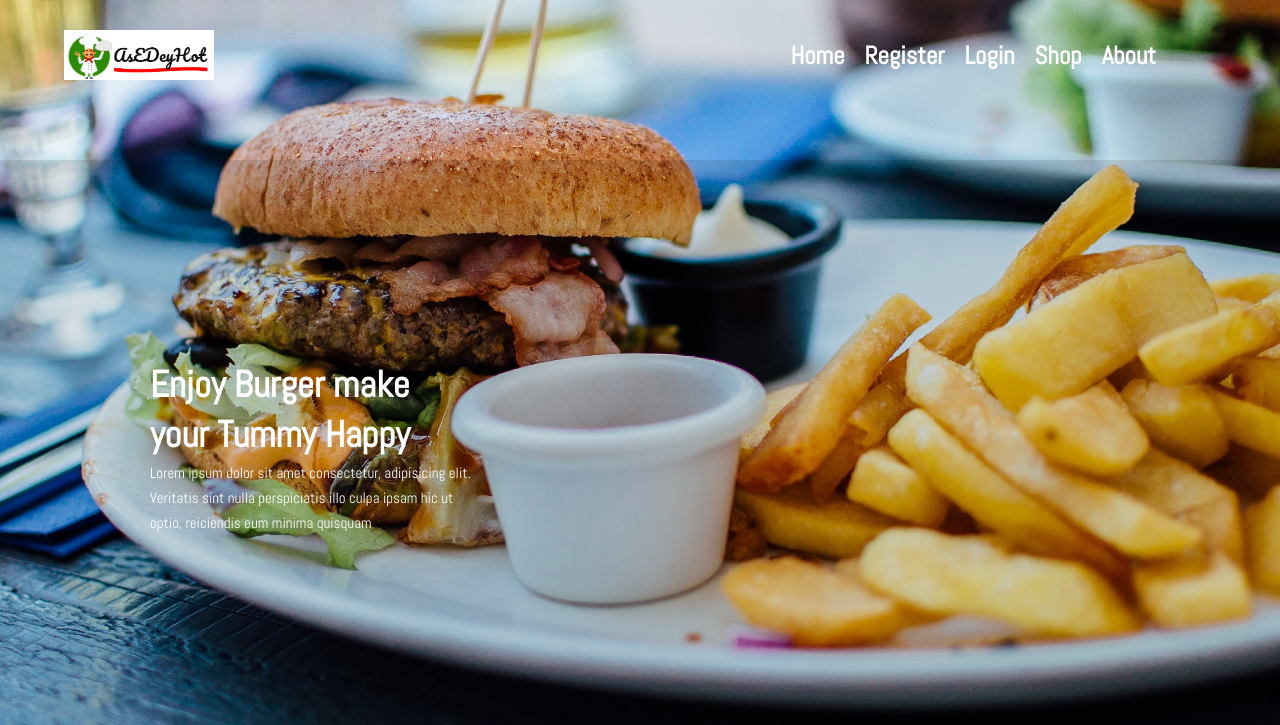
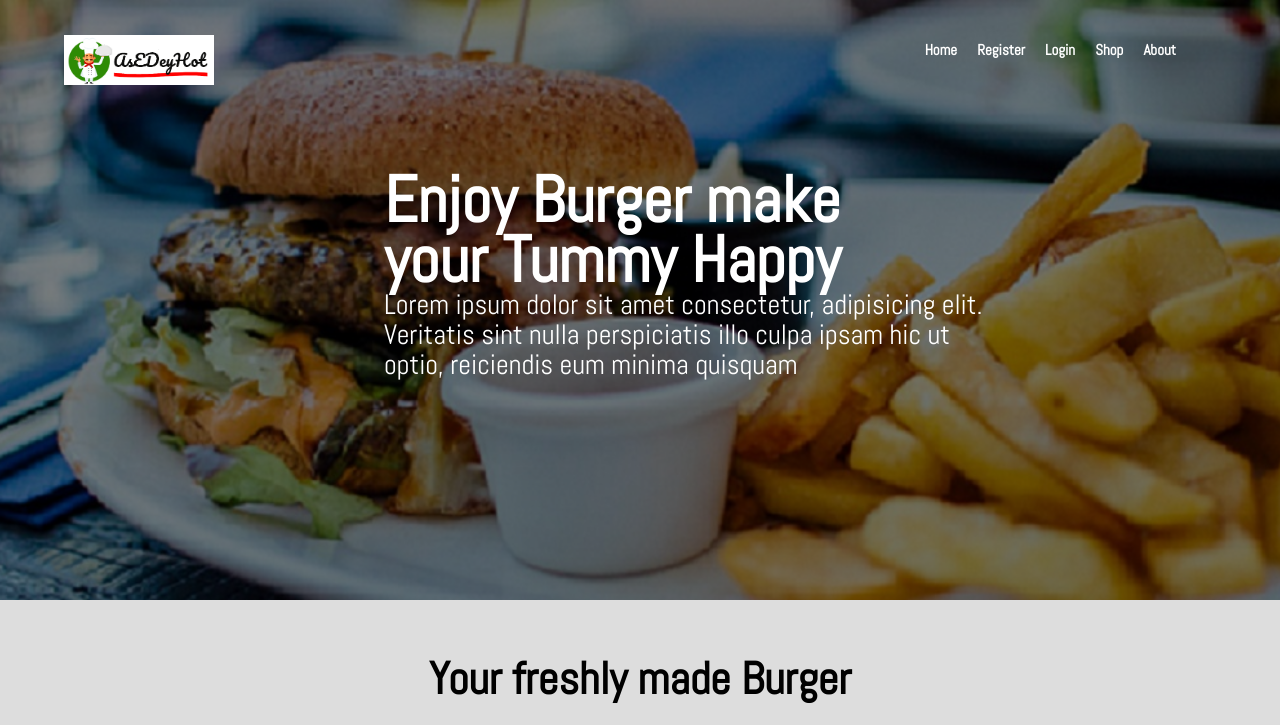
Before and after one commit to Onyii78/css3-assign-remote-repo, a plain HTML site: page index.html in a window 1280 px wide. Shown: the top 725 px of the page. Drawn offline with Linux system fonts and the light colour scheme.

Commit message:
add all files for commiting

```diff
--- a/css-assignment.css
+++ b/css-assignment.css
@@ -234,7 +234,6 @@ button
     height: 50%;
     padding: 8px;
     border-radius: 10px;
-    box-shadow: 2px 2px 2px 2px black;
     font-family: 'Segoe UI', Tahoma, Geneva, Verdana, sans-serif;
     font-weight: bolder;
     font-size: 15px;
--- a/css/correction.css
+++ b/css/correction.css
@@ -10,42 +10,49 @@ h1, h2, h3, h4, h5, h6{
 }
 
 .header.container{
-    background-color: transparent;
+    padding-left: 20px;
 }
 
 .navbar{
     display: flex;
     flex-direction: column;
     background-color: transparent;
+    margin-bottom: 20px;
 }
 
 #logobox{
-    width: 100%;
-    height: 200px;
-    margin-bottom: 10px;
+    width: 100px;
+    height: 50px;
     text-decoration: none;
     background-color: transparent;
 }
 
 #logobox img{
-    width: 200%;
+    width: 100%;
     height: auto;
     background-color: transparent;
 }
 
 ul#menu{
     list-style-type: none;
-    padding: 30px 50px;
+    padding: 0px 30px;
 }
 
 ul#menu li a{
     color: white;
     text-decoration: none;
     display: block;
-    margin-bottom: 10px;
-    font-size: 25px;
+    margin-bottom: 20px;
+    font-size: 15px;
     font-weight: bold;
 }
+
+#general-overlay{
+    background-color: rgba(0, 0, 0, 0.5);
+
+}
+
+
 
 #ordersection{
     background-color: #ddd;
@@ -62,7 +69,7 @@ ul#menu li a{
 
 
 #text-burger{
-    padding-top: 10px;
+    padding-top: 50px;
     background-color:#ddd;
     text-align: center;
     font-weight: bold;
@@ -135,7 +142,7 @@ ul#menu li a{
     color: white;
     font-size: 45px;
     font-weight: bold;
-    padding: 10px 20px;
+    padding: 30px 20px;
     font-family: 'Abel', sans-serif
 
 }
@@ -168,10 +175,11 @@ ul#menu li a{
 @media (max-width: 600px) or (min-width: 600px){
 #logobox{
     width: 150px;
-    height: 150px;
-    margin-bottom: 10px;
+    height: 50px;
+    margin-bottom: 20px;
     text-decoration: none;
-    padding-top: 30px;
+    padding-top: 5px;
+
 }
 
 #logobox img{
@@ -180,7 +188,7 @@ ul#menu li a{
 }
 
 .bannersection{
-    background-image: url("../images/burger-banner4.jpg");
+    background-image: url("../images/banner-mobile.jpg");
     background-repeat: no-repeat;
     background-position: center center;
     background-size: cover;
@@ -188,18 +196,34 @@ ul#menu li a{
 }
 
 .overlay{
-    padding: 200px 10px;
-    background-color: rgba(0, 0, 0, 0.1);
-    display: flex;
+    padding-bottom: 80px;
     justify-content: center;
+    margin-left: auto;
+    margin-right: auto;
+    padding-top: 5px;
+    padding-left: 15%;
 }
 
 .overlay h2{
-font-size: 30px;
+font-size: 60px;
+font-weight: bold;
+line-height: 60px;
+
 }
 
 .overlay p{
-    font-size: 15px;
+    font-size: 20px;
+    line-height: 30px;
+}
+#bannercontent{
+    color: white;
+    justify-content: center;
+    padding: 0px 150px 70x 70px;
+    display: flex;
+    margin-left: auto;
+    margin-right: auto;
+    margin-bottom: 50px;
+
 }
 }
 
@@ -209,11 +233,7 @@ font-size: 30px;
     display: flex;
     flex-direction: row;
     justify-content: space-between;
-}
-
-
-ul#menu{
-    background-color: transparent;
+    padding-top: 30px;
 }
 
 ul#menu li a{
@@ -228,7 +248,7 @@ ul#menu li{
 }
 
 .bannersection{
-    background-image: url("../images/burger-banner4.jpg");
+    background-image: url("../images/banner-burger4.jpg");
     background-repeat: no-repeat;
     background-size: cover;
     background-position: center center;
@@ -236,11 +256,12 @@ ul#menu li{
 }
 
 .overlay{
-padding: 200px 150px;
-    display: flex;
-    justify-content: left;
-    background-color: rgba(0, 0, 0, 0.1);
-
+    justify-content: center;
+    margin-left: auto;
+    margin-right: auto;
+    padding-bottom: 220px;
+    padding-top: 50px;
+    padding-left: 30%;
 }
 
 
@@ -248,18 +269,20 @@ padding: 200px 150px;
     color: white;
     margin-left: 20%;
     margin-right: 30%;
-    padding-right: 30px;
-    padding-left: 40px;
+    justify-content: center;
+    padding: 50px 50px;
+    display:flex ;
+    justify-content: center;
 }
 .overlay h2{
-font-size: 37px;
+font-size: 65px;
 font-weight: bold;
-line-height: 50px;
+line-height: 60px;
 }
 
 .overlay p{
-font-size: 15px;
-line-height: 25px;
+font-size: 28px;
+line-height: 30px;
 }
 
 .container-fluid{
--- a/index.html
+++ b/index.html
@@ -15,6 +15,7 @@
     <!-- title bar -->
     <div id="wrapper">
         <div class="bannersection">
+            <div id="general-overlay">
         <header class="container-fluid">
             <div class="navbar">
                 <div id="logobox">
@@ -27,10 +28,10 @@
 					<li><a href="#">Shop</a></li>
 					<li><a href="#">About</a></li>
             </ul>
-        </div>
+            </div>
         </header>
         <!-- title bar ends -->
-			        <div class="overlay">
+        <div class="overlay">
 			            <div id="bannerContent">
                          <h2>Enjoy Burger make <br> your Tummy Happy</h2>
                             <p>Lorem ipsum dolor sit amet consectetur, adipisicing elit.</p>
@@ -38,6 +39,7 @@
                             <p>optio, reiciendis eum minima quisquam </p>
                             </div>
                         </div>
+                    </div>
                     </div>
                     <div>
                         <h2 id="text-burger">Your freshly made Burger</h2>
```
Also changed, not shown: images/banner-burger4.jpg (added), images/banner-mobile.jpg (added), images/burger-banner4.jpg (deleted), images/man-image1.jpg, images/woman-image1.jpg, images/woman-image2.jpg.
